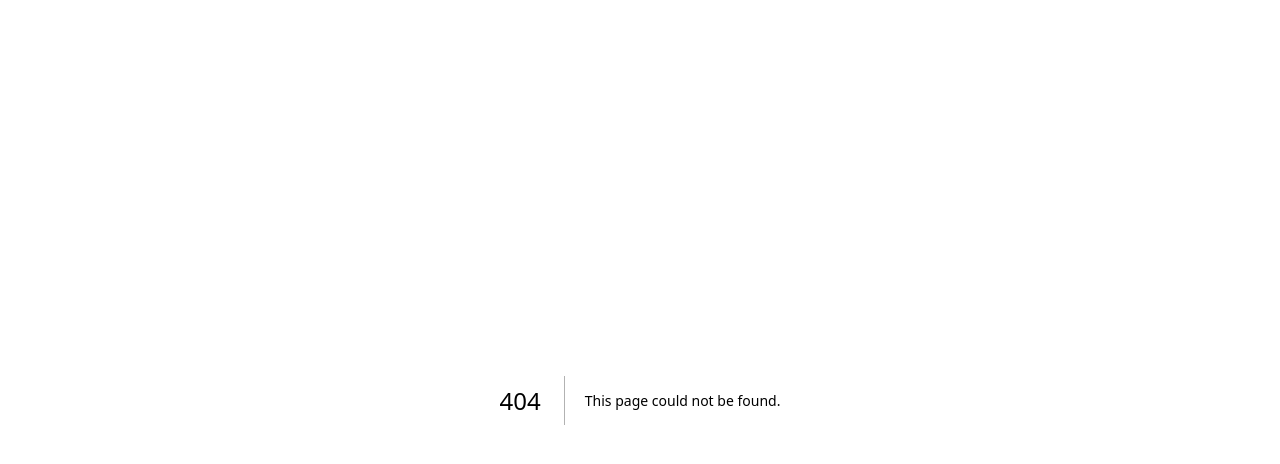
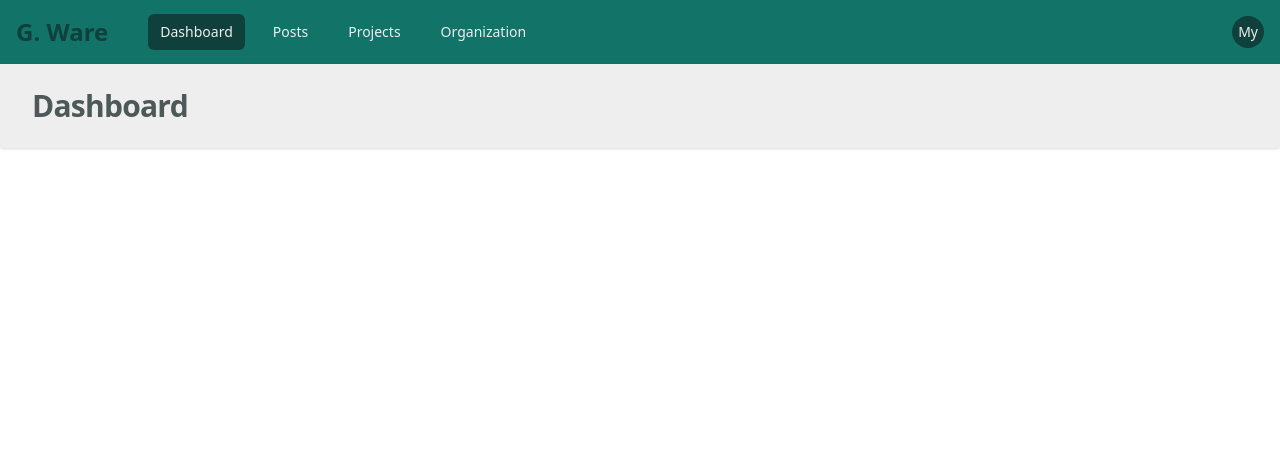
Before and after one commit to gware2023/frontEnd, a Next.js app: page /main in a window 1280 px wide. Before the commit this address had no page. Shown: the top 464 px of the page. Built offline with nearby package versions, Linux system fonts and the light colour scheme.

Commit message:
메인 템플릿 추가

```diff
--- /dev/null
+++ b/src/components/Main/MainTemplate.tsx
@@ -0,0 +1,109 @@
+// 웹앱의 메인 바탕이 되는 컴포넌트
+import React, {useState, useCallback, useEffect} from 'react'
+import { useRouter } from 'next/router';
+
+const MainTemplate: React.FC = () => {
+  const [currentComponent, setCurrentComponent] = useState('Dashboard');
+  const [toggle, setToggle] = useState(true);
+  const router = useRouter();
+
+  useEffect(() => {
+    // 초기 렌더링시, 유저 데이터 받아오기
+  }, [])
+
+
+  // 네비게이션에서 서택
+  const onClick = useCallback((e: React.MouseEvent<HTMLButtonElement>) => {
+    setCurrentComponent(e.currentTarget.innerHTML);
+    changeFocus(e.currentTarget.innerHTML);
+  }, [currentComponent]);
+
+  const changeFocus = useCallback((target: string) => {
+    const navigators = document.querySelectorAll('.navi');
+    navigators.forEach(navi => {
+      if (navi.innerHTML === target) navi.classList.add('bg-green3');
+      else navi.classList.remove('bg-green3')
+    });
+  }, []);
+
+  // 마이 프로필 토글
+  const onToggle = useCallback((e: React.MouseEvent<HTMLButtonElement>) => {
+    setToggle(!toggle);
+    setVisible();
+  },[toggle]);
+
+  const setVisible = useCallback(() => {
+    const myProfile = document.querySelector('.toggle-my');
+    if (myProfile?.classList.contains('hidden')) myProfile?.classList.remove('hidden');
+    else myProfile?.classList.add('hidden');
+  },[])
+
+  // 마이 프로필 페이지로 이동
+  const moveToMyPage = useCallback(() => {
+    router.push('/profile');
+  }, []);
+
+  // 로그아웃
+  // const signOut = useCallback(() => {
+
+  // }, []);
+
+  return (
+    <div className="min-h-full">
+      <nav className="bg-green2">
+        {/* 상단 바 (로고 + 네비게이터 + 마이 프로필) */}
+        <div className="mx-auto max-w-7xl px-4">
+          <div className="flex h-16 items-center justify-between">
+            <div className="flex items-center">
+              <div className="font-bold text-2xl text-green3">
+                {/* 로고 */}
+                G. Ware
+              </div>
+              {/* 네비게이터 */}
+              <div className="ml-10 flex items-baseline space-x-4">
+                <button onClick={onClick} className="text-gray1 rounded-md px-3 py-2 text-sm font-medium navi bg-green3">Dashboard</button>
+                <button onClick={onClick} className="text-gray1 rounded-md px-3 py-2 text-sm font-medium navi">Posts</button>
+                <button onClick={onClick} className="text-gray1 rounded-md px-3 py-2 text-sm font-medium navi">Projects</button>
+                <button onClick={onClick} className="text-gray1 rounded-md px-3 py-2 text-sm font-medium navi">Organization</button>
+              </div>
+            </div>
+            {/* 마이 프로필 */}
+            <div className="ml-4 flex items-center">
+              <div className="relative ml-3">
+                <div>
+                  <button onClick={onToggle} type="button" className="flex items-center rounded-full bg-green3 text-sm text-gray1 p-1.5 focus:ring-1 ring-opacity-5">
+                    My
+                  </button>
+                </div>
+                <div className="absolute right-0 z-10 mt-2 w-48 origin-top-right rounded-md bg-white py-1 shadow-lg ring-1 ring-black ring-opacity-5 hidden toggle-my">
+                  <button onClick={moveToMyPage} className="block px-4 py-2 text-sm text-gray3">My profile</button>
+                  <button className="block px-4 py-2 text-sm text-gray3">Sign out</button>
+                </div>
+              </div>
+            </div>
+          </div>
+        </div>
+      </nav>
+
+      <header className="bg-gray1 shadow">
+        {/* 헤더 바 */}
+        <div className="mx-auto max-w-7xl px-4 py-6 sm:px-6 lg:px-8">
+          <h1 className="text-3xl font-bold tracking-tight text-gray3">
+            {/* 현재 컴포넌트 이름 */}
+            {currentComponent}
+          </h1>
+        </div>
+      </header>
+
+      <main>
+        {/* 메인 바 */}
+        <div className="mx-auto max-w-7xl py-6 sm:px-6 lg:px-8">
+          {/* 현재 컴포넌트 */}
+
+        </div>
+      </main>
+    </div>
+  )
+}
+
+export default MainTemplate;
--- a/src/components/login/FindForm.tsx
+++ b/src/components/login/FindForm.tsx
@@ -41,22 +41,22 @@ const FindForm: React.FC = ({}) => {
 
   return (
     <div>
-      <div className='mb-[20px] text-[20px] font-bold text-login-form-title'>Find Password</div>
+      <div className='mb-[20px] text-[20px] font-bold text-green2'>Find Password</div>
       <form onSubmit={onSubmit}>
         <input onChange={onChangeId}
           value={userId}
-          className='outline-none border-b-[1px] border-solid border-login-form-title-border text-[15px] mb-[20px] bg-[#BFBFBF] text-[#000] w-full'
+          className='outline-none border-b-[1px] border-solid border-green3 text-[15px] mb-[20px] bg-gray2 text-[#000] w-full'
           placeholder='ID' name="userId"/>
         <input onChange={onChangeName}
           value={userName}
-          className='outline-none border-b-[1px] border-solid border-login-form-title-border text-[15px] mb-[20px] bg-[#BFBFBF] text-[#000] w-full'
+          className='outline-none border-b-[1px] border-solid border-green3 text-[15px] mb-[20px] bg-gray2 text-[#000] w-full'
           placeholder='Name' name="userName"/>
         <input onChange={onChangeEmail}
           value={userEmail}
-          className='outline-none border-b-[1px] border-solid border-login-form-title-border text-[15px] mb-[20px] bg-[#BFBFBF] text-[#000] w-full'
+          className='outline-none border-b-[1px] border-solid border-green3 text-[15px] mb-[20px] bg-gray2 text-[#000] w-full'
           placeholder='Email' name="userEmail"/>
         <button type="submit"
-          className='hover:bg-[#127369] bg-[#8AA6A3] text-[#eee] rounded-[4px] p-[5px_10px] font-[15px] w-full font-bold cursor-pointer'>Find
+          className='hover:bg-green2 bg-green1 text-gray1 rounded-[4px] p-[5px_10px] font-[15px] w-full font-bold cursor-pointer'>Find
         </button>
       </form>
     </div>
--- a/src/components/login/loginForm.tsx
+++ b/src/components/login/loginForm.tsx
@@ -7,6 +7,7 @@ import {useRouter} from "next/router";
 const LoginForm: React.FC = ({}) => {
   const [userId, setUserId] = useState('');
   const [password, setPassword] = useState('');
+  const router = useRouter();
 
   const onChangeId = useCallback((e: React.ChangeEvent<HTMLInputElement>) => {
     setUserId(e.target.value);
@@ -16,8 +17,6 @@ const LoginForm: React.FC = ({}) => {
     setPassword(e.target.value);
   }, []);
 
-
-  const router = useRouter();
   const onSubmit = useCallback(async (e: React.FormEvent<HTMLFormElement>) => {
     e.preventDefault();
     console.log(userId, password);
@@ -38,18 +37,18 @@ const LoginForm: React.FC = ({}) => {
 
   return (
     <div>
-      <div className='mb-[20px] text-[20px] font-bold text-login-form-title'>Login</div>
+      <div className='mb-[20px] text-[20px] font-bold text-green2'>Login</div>
       <form onSubmit={onSubmit}>
         <input onChange={onChangeId}
           value={userId}
-          className='outline-none border-b-[1px] border-solid border-login-form-title-border text-[15px] mb-[20px] bg-[#BFBFBF] text-[#000] w-full'
+          className='outline-none border-b-[1px] border-solid border-green3 text-[15px] mb-[20px] bg-gray2 text-[#000] w-full'
           placeholder='ID' name="userId"/>
         <input onChange={onChangePw}
           value={password}
-          className='outline-none border-b-[1px] border-solid border-login-form-title-border text-[15px] mb-[20px] bg-[#BFBFBF] text-[#000] w-full'
+          className='outline-none border-b-[1px] border-solid border-green3 text-[15px] mb-[20px] bg-gray2 text-[#000] w-full'
           placeholder='Password' name="password" type="password"/>
         <button type="submit"
-          className='hover:bg-[#127369] bg-[#8AA6A3] text-[#eee] rounded-[4px] p-[5px_10px] font-[15px] w-full font-bold cursor-pointer'>Login
+          className='hover:bg-green2 bg-green1 text-gray1 rounded-[4px] p-[5px_10px] font-[15px] w-full font-bold cursor-pointer'>Login
         </button>
       </form>
     </div>
--- a/src/components/login/loginTemplate.tsx
+++ b/src/components/login/loginTemplate.tsx
@@ -8,17 +8,16 @@ const LoginTemplate: React.FC = () => {
   const [toggle, setToggle] = useState(true);
 
   const onClick = useCallback((e: React.MouseEvent<HTMLButtonElement>) => {
-    e.preventDefault();
     setToggle(!toggle);
   }, [toggle]);
 
   return (
-    <div className='absolute inset-0 bg-login-bg2 flex flex-col justify-center items-center'>
-      <div className='w-[450px] rounded-[10px] bg-login-bg  p-[20px_70px_50px] shadow-[0_0_15px_rgba(0,0,0,0.2)] box-border'>
-        <div className='block text-center font-bold text-3xl tracking-wide mb-5 text-login-logo'>G. Ware 2023</div>
+    <div className='absolute inset-0 bg-gray1 flex flex-col justify-center items-center'>
+      <div className='w-[450px] rounded-[10px] bg-gray2  p-[20px_70px_50px] shadow-[0_0_15px_rgba(0,0,0,0.2)] box-border'>
+        <div className='block text-center font-bold text-3xl tracking-wide mb-5 text-green2'>G. Ware 2023</div>
         {toggle ? <LoginForm /> : <FindForm />}
         <div>
-          <button onClick={onClick} className='mt-5 float-right font-bold text-login-form-title'>{toggle ? 'Find Password' : 'Login'}</button>
+          <button onClick={onClick} className='mt-5 float-right font-bold text-green2'>{toggle ? 'Find Password' : 'Login'}</button>
         </div>
       </div>
     </div>
--- /dev/null
+++ b/src/pages/color/index.tsx
@@ -0,0 +1,16 @@
+import React from 'react';
+
+const Color = () => {
+  return (
+    <div>
+      <div className='bg-gray1 w-1/5 h-20'>gray1</div>
+      <div className='bg-gray2 w-1/5 h-20'>gray2</div>
+      <div className='bg-gray3 w-1/5 h-20'>gray3</div>
+      <div className='bg-green1 w-1/5 h-20'>green1</div>
+      <div className='bg-green2 w-1/5 h-20'>green2</div>
+      <div className='bg-green3 w-1/5 h-20'>green3</div>
+    </div>
+  )
+}
+
+export default Color;
--- a/src/pages/index.tsx
+++ b/src/pages/index.tsx
@@ -1,6 +1,21 @@
 import Head from 'next/head'
+import MainTemplate from '../components/Main/MainTemplate'
+import React, {useCallback} from 'react'
+import { useRouter } from 'next/router'
 
 export default function Home() {
+  const router = useRouter();
+
+  const onClickLogin = useCallback((e: React.MouseEvent<HTMLButtonElement>) => {
+    e.preventDefault();
+    router.push('/login');
+  }, []);
+
+  const onClickMain = useCallback((e: React.MouseEvent<HTMLButtonElement>) => {
+    e.preventDefault();
+    router.push('/main');
+  }, []);
+
   return (
     <>
       <Head>
@@ -10,6 +25,10 @@ export default function Home() {
         <link rel="icon" href="/favicon.ico"/>
       </Head>
 
+      <ul>
+        <li><button onClick={onClickLogin}>로그인 페이지</button></li>
+        <li><button onClick={onClickMain}>메인 페이지</button></li>
+      </ul>
     </>
   )
 }
--- a/src/pages/login.tsx
+++ b/src/pages/login/index.tsx
@@ -1,6 +1,6 @@
 import React from 'react';
-import LoginTemplate from "../components/login/loginTemplate";
-import LoginForm from "../components/login/loginForm";
+import LoginTemplate from "../../components/login/loginTemplate";
+import LoginForm from "../../components/login/loginForm";
 
 function Login() {
   return (
--- /dev/null
+++ b/src/pages/main/index.tsx
@@ -0,0 +1,10 @@
+import React from 'react'
+import MainTemplate from '../../components/Main/MainTemplate'
+
+const Main = () => {
+  return (
+    <MainTemplate />
+  )
+}
+
+export default Main
--- a/tailwind.config.js
+++ b/tailwind.config.js
@@ -1,21 +1,30 @@
 /** @type {import('tailwindcss').Config} */
 
-
 module.exports = {
-    content: [
-        "./src/**/*.{js,ts,jsx,tsx}",
-    ],
-    darkMode: 'class',
+  content: ["./src/**/*.{js,ts,jsx,tsx}"],
+  darkMode: "class",
   theme: {
     extend: {
       colors: {
-                'login-logo': "#127369",
-                'login-bg': "#BFBFBF",
-                'login-bg2': "#eee",
-                'login-form-title': '#127369',
-                'login-form-title-border': '#10403B'
-            }
+        gray1: "#eee",
+        gray2: "#BFBFBF",
+        gray3: "#4C5958",
+        green1: "#8AA6A3",
+        green2: "#127369",
+        green3: "#10403B",
+      },
     },
   },
   plugins: [],
+};
+
+{
+  /* <div>
+  <div className='bg-grey1 w-1/5 h-20'>grey1</div>
+  <div className='bg-grey2 w-1/5 h-20'>grey2</div>
+  <div className='bg-grey3 w-1/5 h-20'>grey3</div>
+  <div className='bg-green1 w-1/5 h-20'>green1</div>
+  <div className='bg-green2 w-1/5 h-20'>green2</div>
+  <div className='bg-green3 w-1/5 h-20'>green3</div>
+</div> */
 }
```
Lines whose indentation alone changed are shown as unchanged.
